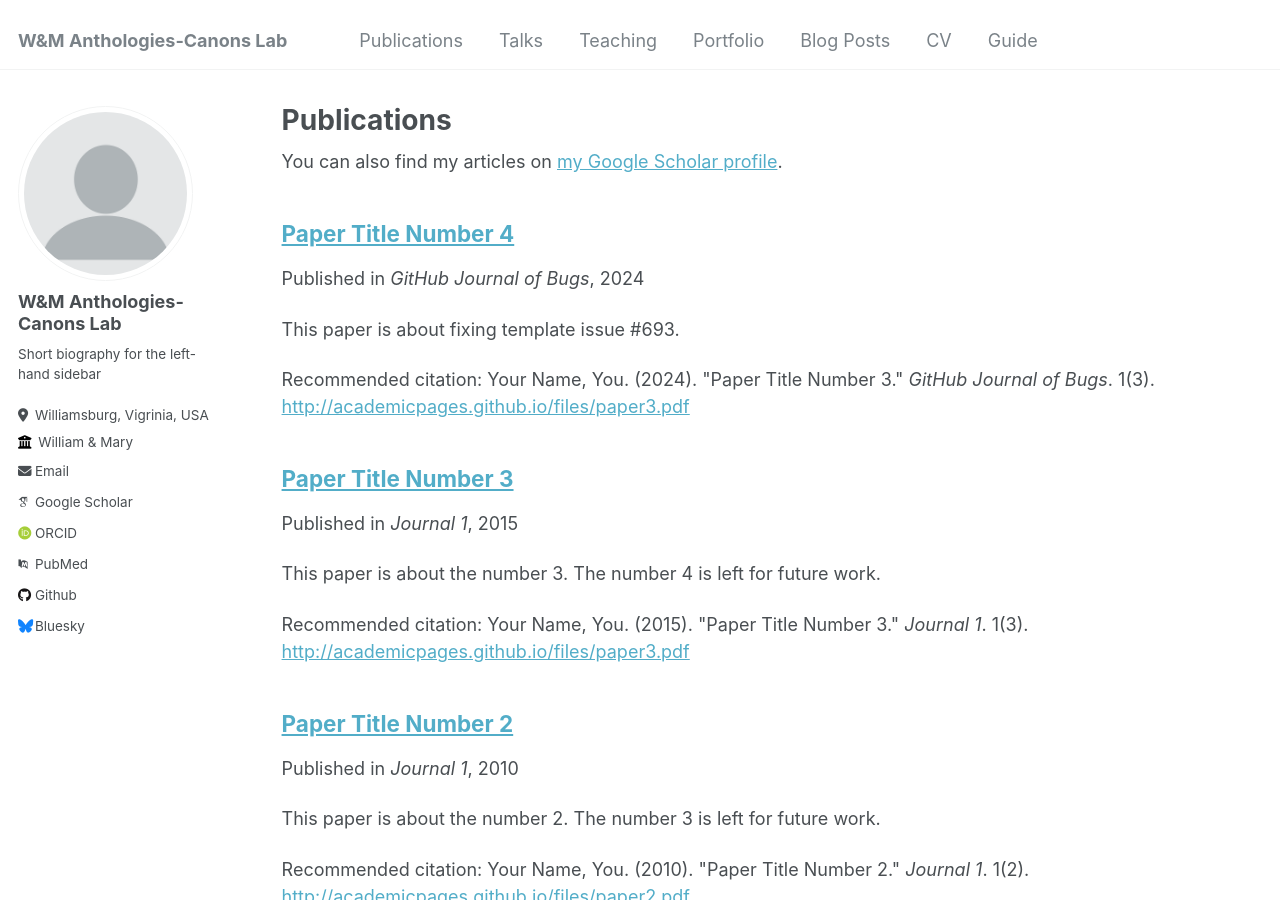
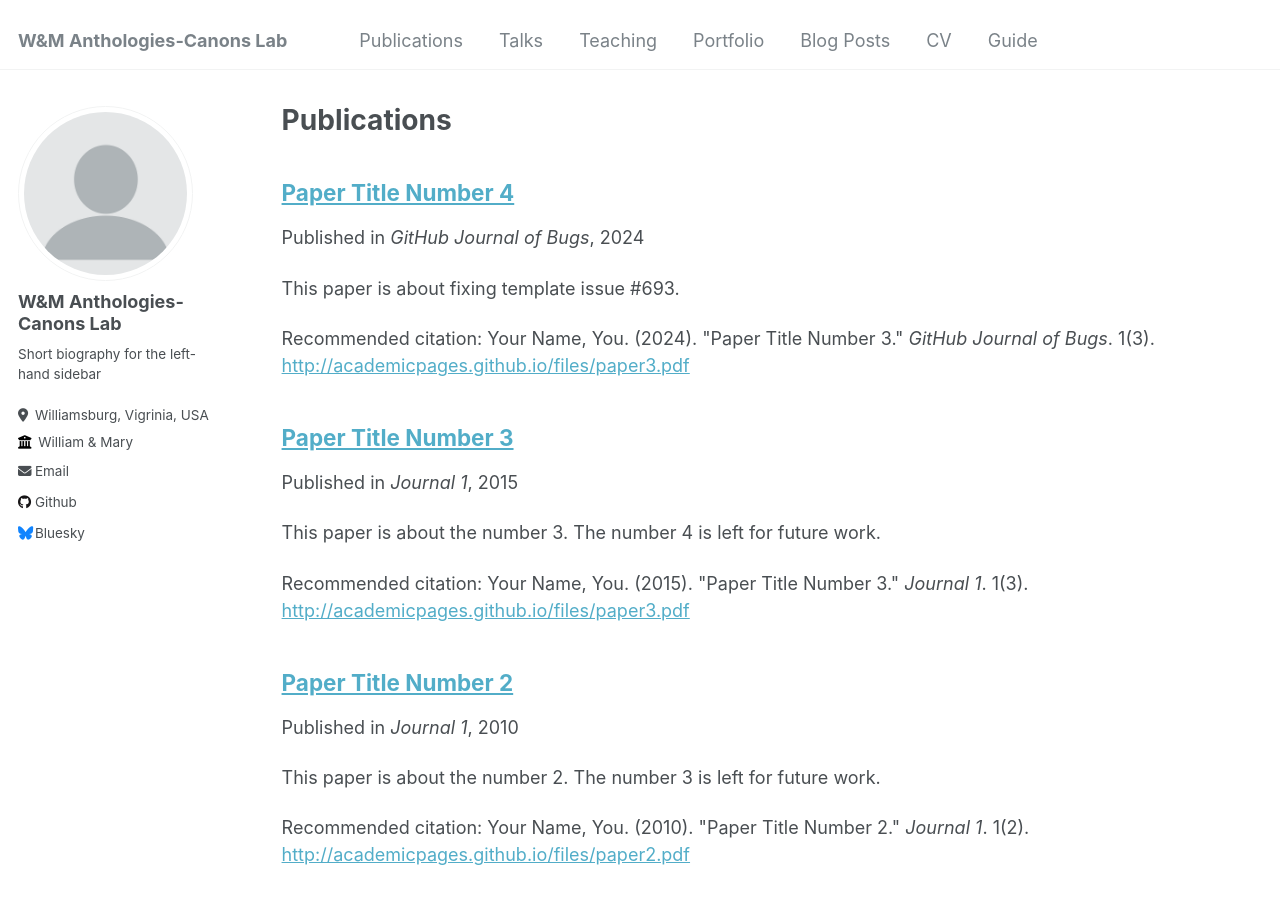
Before and after one commit to WMAnthologiesCanonsLab/wmanthologiescanonslab.github.io, a Jekyll site: the page built from _pages/publications.md, in a window 1280 px wide and 900 px high. Built offline with Jekyll 4.4.1, drawn with Linux system fonts in a browser that asks for light colours; some web fonts are replaced; part of the change alters nothing that is shown.

Commit message:
Update _config.yml

```diff
--- a/_config.yml
+++ b/_config.yml
@@ -31,11 +31,11 @@ author:
   email            : "canons_lab@wm.edu"
 
   # Academic websites
-  arxiv            : # URL - Update with the correct link to your profile
-  googlescholar    : "https://scholar.google.com/citations?user=PS_CX0AAAAAJ"
+  arxiv            :
+  googlescholar    :
   impactstory      : # URL
-  orcid            : "http://orcid.org/yourorcidurl"
-  pubmed           : "https://www.ncbi.nlm.nih.gov/pubmed/?term=john+snow"
+  orcid            :
+  pubmed           :
   researchgate     : # URL
 
   # Repositories and software development
```
